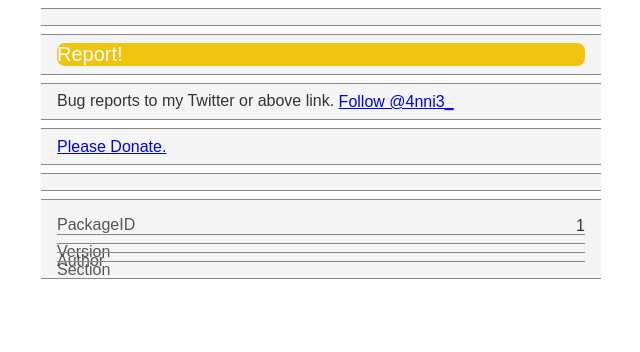
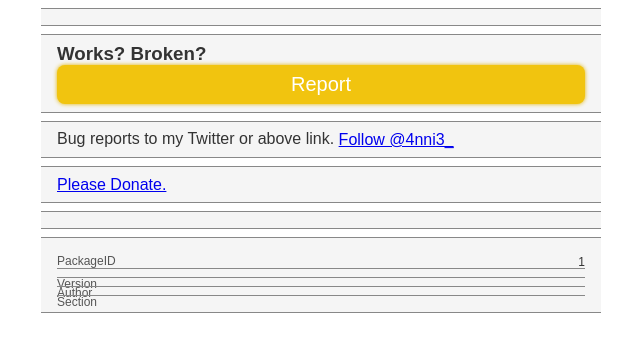
Before and after one commit to 4nni3/Repository, a PHP site: page /dp/index.php?p=1 in a window 1280 px wide. Shown: the top 352 px of the page, without its empty margins (319-959 px from the left). Run offline with PHP 8.4, Linux system fonts and the light colour scheme; data that the repository does not hold is empty; some libraries are stand-ins or nearby versions.

Commit message:
updata dp page2

```diff
--- a/dp/index.php
+++ b/dp/index.php
@@ -99,10 +99,12 @@ body {
 }
 
 .description {
-  white-space:pre-wrap;
+  font-size: 12px;
+  white-space: pre-wrap;
 }
 
 .info>div {
+  font-size: 12px;
   margin: 8px 0;
   text-align: right;
   position: relative;
@@ -133,6 +135,9 @@ body {
   border-radius: 8px;
   width: 100%;
   font-size: 20px;
+  text-align: center;
+  padding: 8px;
+  box-shadow: #e1b400 0 0 4px;
 }
 
 .btn>a {
@@ -170,7 +175,8 @@ body {
     <div class="description"><?php echo $info['description']; ?></div>
 
     <div>
-      <div class="btn"><a href="https://4nni3.com/report/?p=<?php echo $package; ?>&v=<?php echo $version; ?>" target="_blank"></a>Report!</div>
+      <h3>Works? Broken?</h3>
+      <div class="btn"><a href="https://4nni3.com/report/?p=<?php echo $package; ?>&v=<?php echo $version; ?>" target="_blank"></a>Report</div>
     </div>
 
     <div>
```
